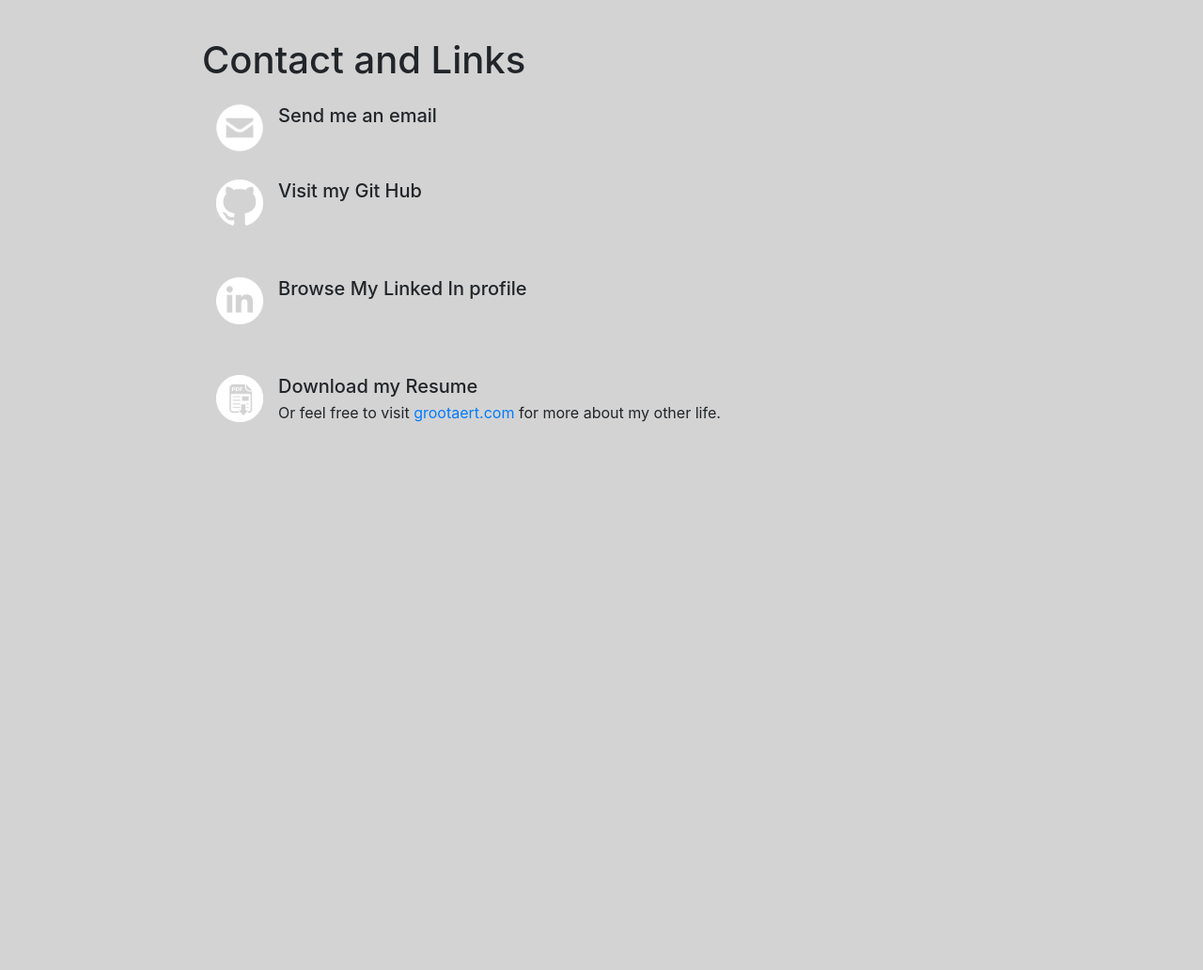
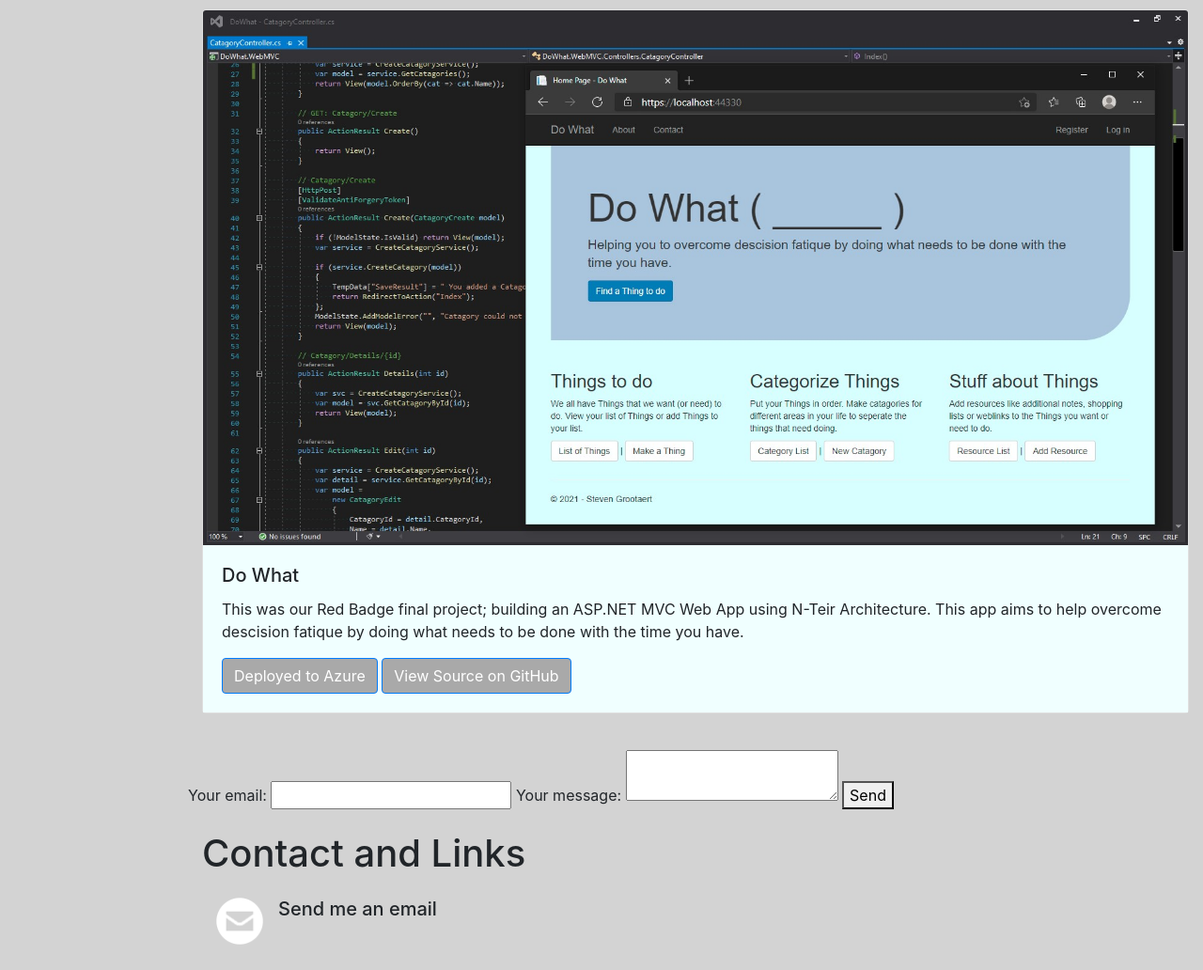
Before and after one commit to StevenGrootaert/SG-GB_portfolio, a plain HTML site: page index.html in a window 1280 px wide. Shown: the part 5761-6793 px from the top of the page at 94% size. Before the commit the page ends 6258 px from the top, so only its background shows below. Drawn offline with nearby package versions, Linux system fonts and the light colour scheme.

Commit message:
added formspree and MVC project

```diff
--- a/index.html
+++ b/index.html
@@ -108,11 +108,40 @@
                   <a href="https://github.com/StevenGrootaert/BBP-SlotMe.git" class="btn btn-primary">Check it out</a>
                 </div>
               </div>
+              <br>
+              <div class="card" style="width: auto;"> <!-- MVC Web app -->
+                <img src="./assests/DoWhat-MVC project.jpg" class="card-img-top" alt="CSS Creature">
+                <div class="card-body">
+                  <h5 class="card-title">Do What</h5>
+                  <p class="card-text">This was our Red Badge final project; building an ASP.NET MVC Web App using N-Teir Architecture. This app aims to help overcome descision fatique by doing what needs to be done with the time you have.</p>
+                  <a href="https://dowhatwebmvc20210129.azurewebsites.net/" class="btn btn-primary">Deployed to Azure</a>
+                  <a href="https://github.com/StevenGrootaert/DoWhat.git" class="btn btn-primary">View Source on GitHub</a>
+                </div>
+              </div>
       </div>
 
       <a name="contact"></a>
       <!-- Contact -->
       <br>
+
+      <form
+         action="https://formspree.io/f/xbjpbrze"
+         method="POST"
+      >
+      <label>
+        Your email:
+        <input type="text" name="_replyto">
+      </label>
+      <label>
+        Your message:
+        <textarea name="message"></textarea>
+        </label>
+
+  <!-- your other form fields go here -->
+
+        <button type="submit">Send</button>
+      </form>
+
       <div class="contact">
         <h1>Contact and Links</h1>
         <!-- <h4>Send me an email</h4> -->
```
Also changed, not shown: assests/DoWhat-MVC project.jpg (added).
